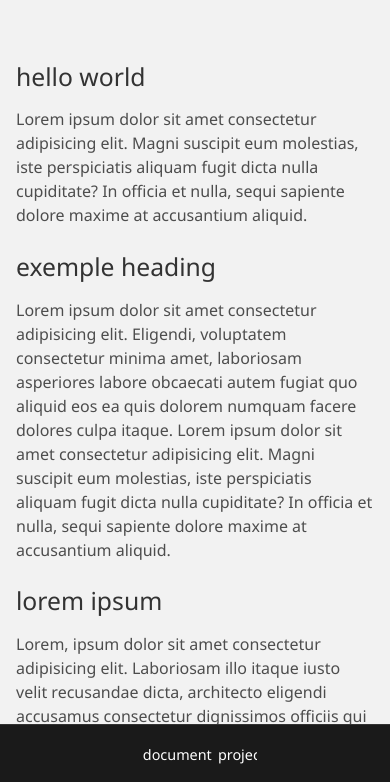
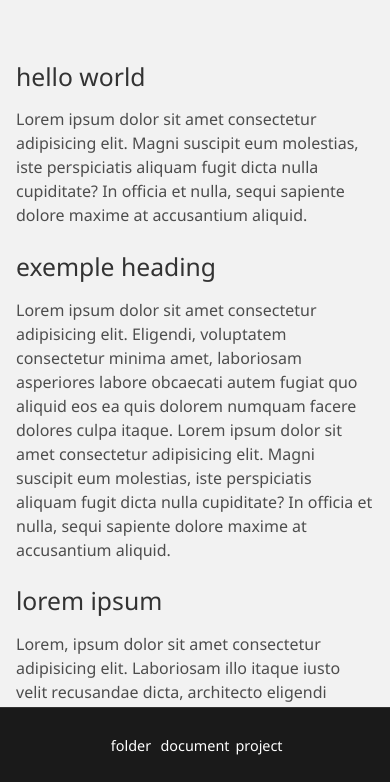
Before and after one commit to Propeller-Systems/TCC, a website: page public/Gestao.html in a window 390 px wide. Both pictures are taken after a click on the button 192 px from the left and 815 px from the top of the page. Shown: the top 782 px of the page. Drawn offline with nearby package versions, Linux system fonts and the light colour scheme.

Commit message:
arrumando o sidebar responsivo

```diff
--- a/public/script.js
+++ b/public/script.js
@@ -13,8 +13,18 @@ function toggleSidebar(){
 
 function toggleSubmenu(button){
     const subMenu = button.nextElementSibling;
+
+    // Fechar outros submenus antes de abrir o atual (evita gaps no mobile)
+    Array.from(sidebar.querySelectorAll('.sub-menu.show')).forEach(menu => {
+        if (menu !== subMenu) {
+            menu.classList.remove('show');
+            if (menu.previousElementSibling && menu.previousElementSibling.classList.contains('rotate')) {
+                menu.previousElementSibling.classList.remove('rotate');
+            }
+        }
+    });
+
     subMenu.classList.toggle("show");
-
     button.classList.toggle("rotate");
 
     if(sidebar.classList.contains("close")){
--- a/public/style.css
+++ b/public/style.css
@@ -311,17 +311,43 @@ main p{
             display: none;
         }
 
-        ul li .sub-menu.show{
+        ul li .sub-menu {
+            display: none;
             position: fixed;
             bottom: 60px;
             left: 0;
-            box-sizing: border-box;
-            height: 60px;
             width: 100%;
+            max-height: calc(100vh - 60px);
             background-color: var(--primary-color);
             border-top: 1px solid var(--secondary-color);
+            overflow-y: auto;
+            z-index: 999;
+        }
+
+        ul li .sub-menu.show {
             display: flex;
             justify-content: center;
+        }
+
+        ul li .sub-menu > div {
+            display: flex;
+            flex-direction: row;
+            align-items: center;
+            justify-content: flex-start;
+            gap: .25rem;
+            padding: .5rem;
+            overflow-x: auto;
+            white-space: nowrap;
+        }
+
+        ul li .sub-menu > div li {
+            display: inline-flex;
+        }
+
+        ul li .sub-menu > div li a {
+            padding: .75em 1em;
+            text-align: center;
+            white-space: nowrap;
         }
 
         > div{
@@ -329,6 +355,7 @@ main p{
         }
         li{
             display: inline-flex;
+
         }
 
         a{
```
Also changed, not shown: public/index.html (+1 -1 lines).
